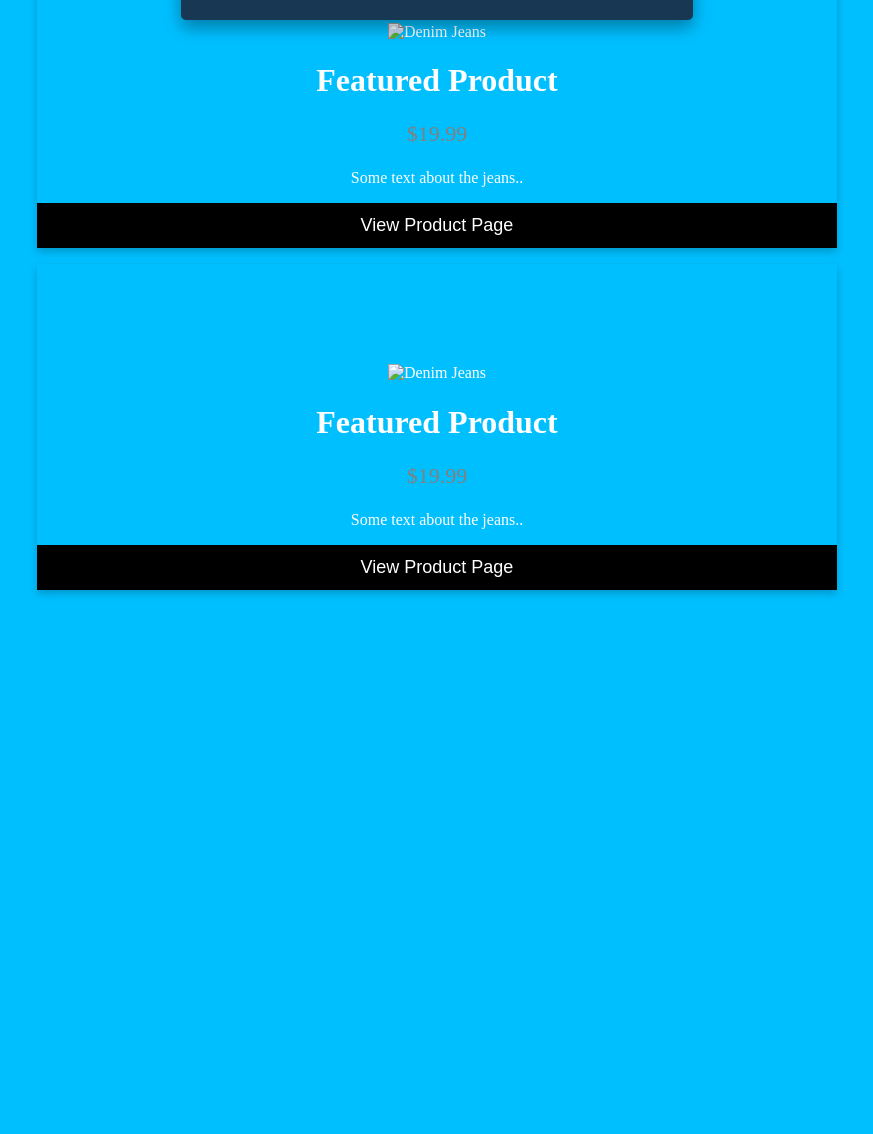
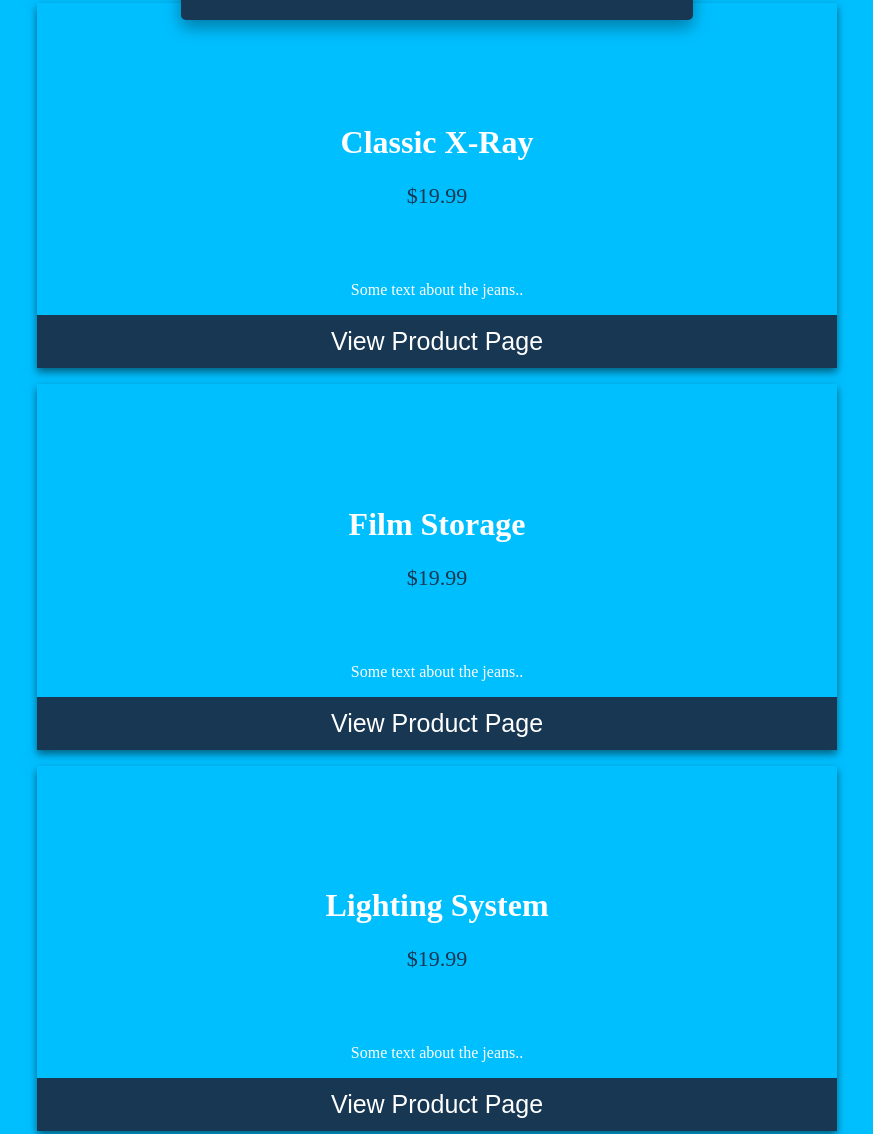
Before and after one commit to rrbaciusIIT/ProjectTwo, a plain HTML site: page index.html in a window 1280 px wide. Shown: the part 760-1894 px from the top of the page, without its empty margins (203-1076 px from the left). Before the commit the page ends 1366 px from the top, so only its background shows below. Drawn offline with Linux system fonts and the light colour scheme.

Commit message:
add product types

```diff
--- a/css/screen.css
+++ b/css/screen.css
@@ -28,7 +28,7 @@ body{
 }
 
 .card {
-    box-shadow: 0 4px 8px 0 rgba(0, 0, 0, 0.2);
+    box-shadow: 0 4px 8px 0 rgba(0, 0, 0, 0.5);
     max-width: 800px;
     margin: auto;
     color: white;
@@ -37,8 +37,9 @@ body{
 }
 
 .price {
-    color: grey;
+    color: #173753;
     font-size: 22px;
+    padding-bottom: 50px;
 }
 
 .card button {
@@ -46,11 +47,11 @@ body{
     outline: 0;
     padding: 12px;
     color: white;
-    background-color: #000;
+    background-color: #173753;
     text-align: center;
     cursor: pointer;
     width: 100%;
-    font-size: 18px;
+    font-size: 25px;
 }
 
 .card button:hover {
--- a/index.html
+++ b/index.html
@@ -18,29 +18,31 @@
         </ul>
 </header>
 <div class="card">
-    <img src="jeans3.jpg" alt="Denim Jeans" style="width:100%">
-    <h1>Featured Product</h1>
+    <h1>X-Ray Film</h1>
     <p class="price">$19.99</p>
     <p>Some text about the jeans..</p>
     <p><button>View Product Page</button></p>
 </div>
 <div class="card">
-    <img src="jeans3.jpg" alt="Denim Jeans" style="width:100%">
-    <h1>Featured Product</h1>
+    <h1>Modern X-Ray</h1>
     <p class="price">$19.99</p>
     <p>Some text about the jeans..</p>
     <p><button>View Product Page</button></p>
 </div>
 <div class="card">
-    <img src="jeans3.jpg" alt="Denim Jeans" style="width:100%">
-    <h1>Featured Product</h1>
+    <h1>Classic X-Ray</h1>
     <p class="price">$19.99</p>
     <p>Some text about the jeans..</p>
     <p><button>View Product Page</button></p>
 </div>
 <div class="card">
-    <img src="jeans3.jpg" alt="Denim Jeans" style="width:100%">
-    <h1>Featured Product</h1>
+    <h1>Film Storage</h1>
+    <p class="price">$19.99</p>
+    <p>Some text about the jeans..</p>
+    <p><button>View Product Page</button></p>
+</div>
+<div class="card">
+    <h1>Lighting System</h1>
     <p class="price">$19.99</p>
     <p>Some text about the jeans..</p>
     <p><button>View Product Page</button></p>
```
